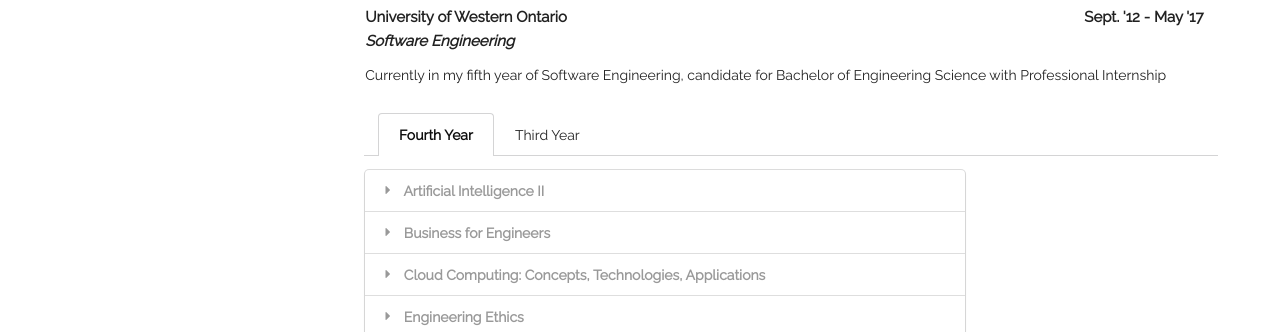
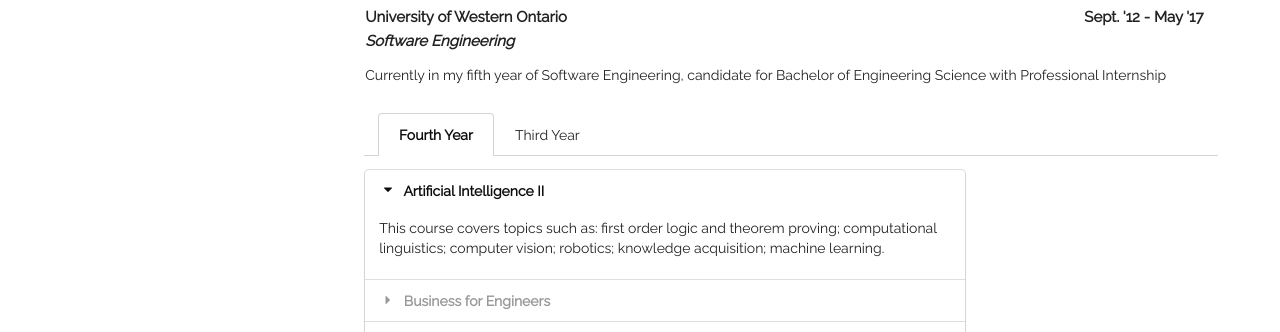
Before and after one commit to agencare89/website, a website: page views/experience.html in a window 1280 px wide. Shown: the part 463-795 px from the top of the page. Drawn offline with nearby package versions, Linux system fonts and the light colour scheme; some icons are missing.

Commit message:
minor css changes

```diff
--- a/views/experience.html
+++ b/views/experience.html
@@ -107,9 +107,9 @@
                                         <div class="column">
                                             <div class="ui styled accordion" id="courses-accordian1">
 
-                                                <div class="title"><i class="dropdown icon"></i> Artificial Intelligence II</div>
-                                                <div class="content">
-                                                    <p class="transition hidden">This course covers topics such as: first order logic and theorem proving; computational linguistics; computer vision; robotics; knowledge acquisition; machine learning. </p>
+                                                <div class="title active"><i class="dropdown icon"></i> Artificial Intelligence II</div>
+                                                <div class="content active">
+                                                    <p class="transition active">This course covers topics such as: first order logic and theorem proving; computational linguistics; computer vision; robotics; knowledge acquisition; machine learning. </p>
                                                 </div>
 
                                                 <div class="title"><i class="dropdown icon"></i> Business for Engineers</div>
```
Also changed, not shown: views/portfolio.html (+1 -1 lines).
